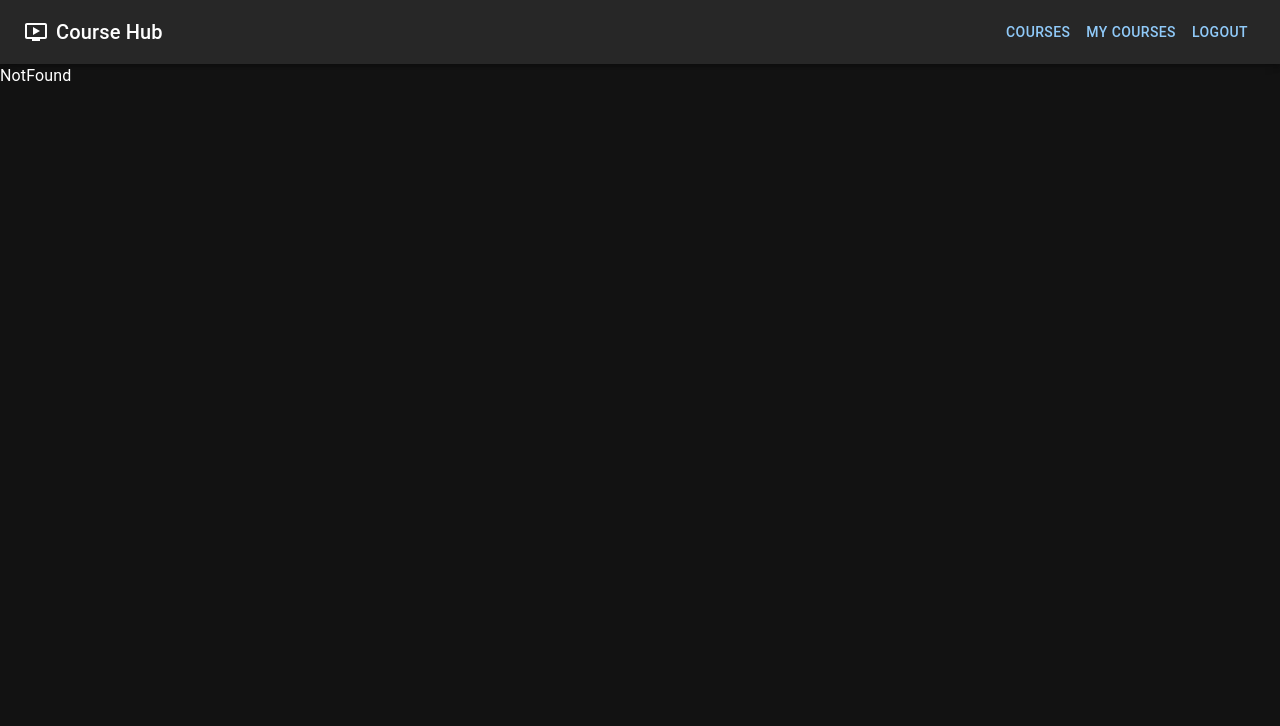
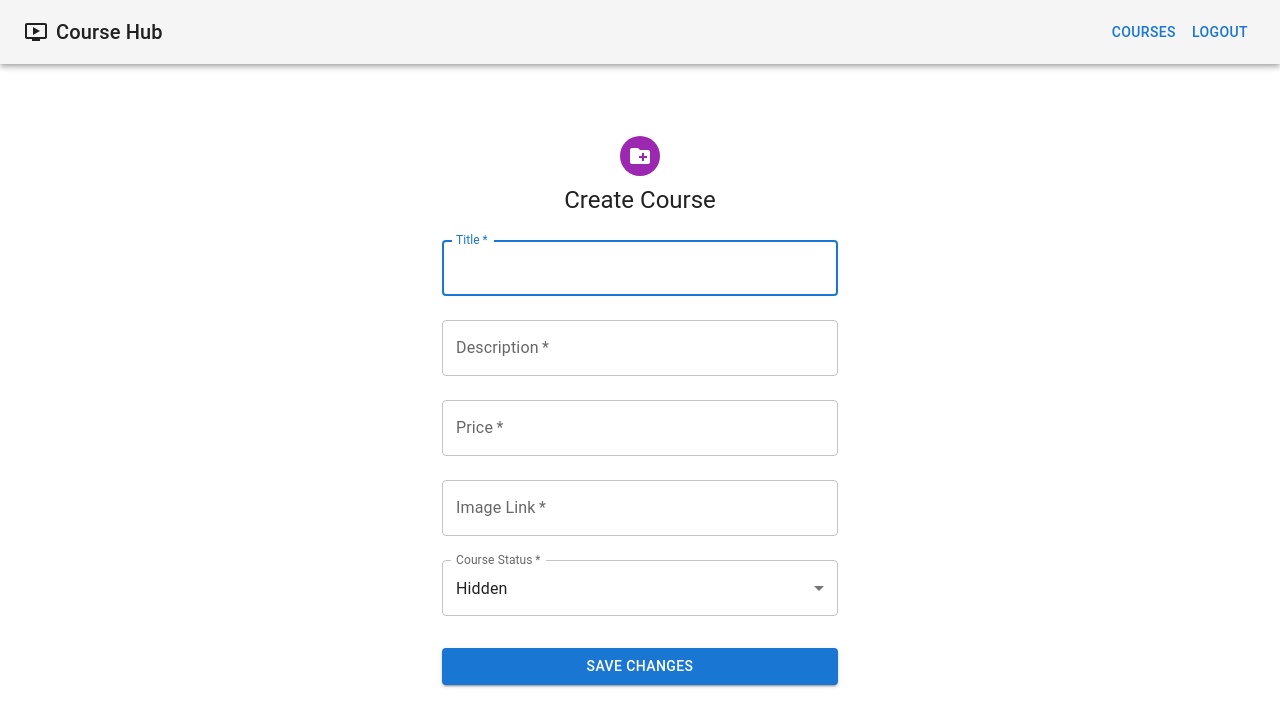
Before and after one commit to anjantalatam/mern-cohort, a React (Vite) app in the folder assignments/week-4/04-hard-use-mui/: page /courses/edit in a window 1280 px wide. Shown: the top 726 px of the page. Built offline with nearby package versions, Linux system fonts and the light colour scheme; sample sign-in values are in the browser's storage.

Commit message:
👌 IMPROVE: week4: a4: combine admin and user routes and render based on role

```diff
--- /dev/null
+++ b/assignments/week-4/04-hard-use-mui/src/components/AuthRoutes.jsx
@@ -0,0 +1,10 @@
+import { useAuth } from '../contexts';
+import { Navigate } from 'react-router-dom';
+
+function ProtectedRoute({ children, redirectRoute = '/' }) {
+  const { isAuthenticated } = useAuth();
+
+  return !isAuthenticated ? children : <Navigate to={redirectRoute} replace />;
+}
+
+export default ProtectedRoute;
--- a/assignments/week-4/04-hard-use-mui/src/components/Navbar.jsx
+++ b/assignments/week-4/04-hard-use-mui/src/components/Navbar.jsx
@@ -13,9 +13,20 @@ import { useAuth, useGetRole } from '../contexts';
 function Navbar() {
   const navigate = useNavigate();
 
-  const { isTutor } = useGetRole();
+  const { isTutor: isTutorByRoute } = useGetRole();
 
-  const { isAuthenticated, logout } = useAuth();
+  const { isAuthenticated, logout, currentRole } = useAuth();
+
+  console.log(currentRole);
+
+  const common = [
+    {
+      key: 'courses',
+      label: 'Courses',
+      route: '/courses',
+      isEnabled: isAuthenticated,
+    },
+  ];
 
   const userNavItems = [
     {
@@ -39,12 +50,7 @@ function Navbar() {
         variant: 'contained',
       },
     },
-    {
-      key: 'courses',
-      label: 'Courses',
-      route: '/courses',
-      isEnabled: isAuthenticated,
-    },
+
     {
       key: 'myCourses',
       label: 'My Courses',
@@ -83,12 +89,6 @@ function Navbar() {
       },
     },
     {
-      key: 'courses',
-      label: 'Courses',
-      route: '/tutor/courses',
-      isEnabled: isAuthenticated,
-    },
-    {
       key: 'logout',
       label: 'Logout',
       route: '/tutor',
@@ -97,7 +97,9 @@ function Navbar() {
     },
   ];
 
-  let navItems = isTutor ? tutorNavItems : userNavItems;
+  const navItemsByRole = isTutorByRoute ? tutorNavItems : userNavItems;
+
+  const navItems = [...common, ...navItemsByRole];
 
   return (
     <AppBar color="default" position="static">
--- a/assignments/week-4/04-hard-use-mui/src/components/RouterComponent.jsx
+++ b/assignments/week-4/04-hard-use-mui/src/components/RouterComponent.jsx
@@ -6,6 +6,7 @@ import Course from '../modules/Course';
 import CreateCourse from '../modules/CreateCourse';
 import NotFound from './NotFound';
 import ProtectedRoute from './ProtectedRoute';
+import AuthRoutes from './AuthRoutes';
 import LandingPage from '../modules/LandingPage';
 import { useAuth } from '../contexts';
 
@@ -13,6 +14,7 @@ function RouterComponent() {
   const { currentRole } = useAuth();
 
   const isTutor = currentRole === 'admin';
+  const isUser = currentRole === 'user';
 
   console.log(currentRole, isTutor, 'currentRole');
 
@@ -22,11 +24,23 @@ function RouterComponent() {
       <Route path="/" element={<Outlet />}>
         <Route index element={<LandingPage role="user" />} />
 
-        <Route path="signup" element={<Signup role="user" />} />
-        <Route path="login" element={<Login role="user" />} />
+        <Route
+          path="signup"
+          element={
+            <AuthRoutes>
+              <Signup role="user" />
+            </AuthRoutes>
+          }
+        />
+        <Route
+          path="login"
+          element={
+            <AuthRoutes>
+              <Login role="user" />
+            </AuthRoutes>
+          }
+        />
 
-        {!isTutor && (
-          <>
         <Route path="courses" element={<Outlet />}>
           <Route
             index
@@ -45,6 +59,8 @@ function RouterComponent() {
             }
           />
         </Route>
+
+        {isUser && (
           <Route
             path="my-courses"
             element={
@@ -53,27 +69,33 @@ function RouterComponent() {
               </ProtectedRoute>
             }
           />
-          </>
         )}
       </Route>
 
-      {/* admin routes */}
       <Route path="/tutor" element={<Outlet />}>
         <Route index element={<LandingPage role="admin" />} />
 
-        <Route path="signup" element={<Signup role="admin" />} />
-        <Route path="login" element={<Login role="admin" />} />
+        <Route
+          path="signup"
+          element={
+            <AuthRoutes redirectRoute="/tutor">
+              <Signup role="admin" />
+            </AuthRoutes>
+          }
+        />
+        <Route
+          path="login"
+          element={
+            <AuthRoutes redirectRoute="/tutor">
+              <Login role="admin" />
+            </AuthRoutes>
+          }
+        />
+      </Route>
 
+      {/* admin routes */}
       {isTutor && (
         <Route path="courses" element={<Outlet />}>
-            <Route
-              index
-              element={
-                <ProtectedRoute redirectRoute="/tutor">
-                  <Courses />
-                </ProtectedRoute>
-              }
-            />
           <Route
             path="create"
             element={
@@ -90,17 +112,8 @@ function RouterComponent() {
               </ProtectedRoute>
             }
           />
-            <Route
-              path=":courseId"
-              element={
-                <ProtectedRoute redirectRoute="/tutor">
-                  <Course />
-                </ProtectedRoute>
-              }
-            />
         </Route>
       )}
-      </Route>
 
       <Route path="*" element={<NotFound />} />
     </Routes>
--- a/assignments/week-4/04-hard-use-mui/src/contexts/roleProvider.jsx
+++ b/assignments/week-4/04-hard-use-mui/src/contexts/roleProvider.jsx
@@ -1,6 +1,7 @@
 import { CssBaseline, ThemeProvider, createTheme } from '@mui/material';
 import { createContext, useEffect, useState } from 'react';
 import { useLocation } from 'react-router-dom';
+import { useAuth } from '.';
 
 export const RoleContext = createContext({});
 
@@ -14,18 +15,24 @@ const defaultTheme = createTheme();
 
 function RoleProvider({ children }) {
   const location = useLocation();
+  const { currentRole } = useAuth();
 
-  const [isTutor, setIsTutor] = useState(
-    location.pathname.startsWith('/tutor')
-  );
+  const [isTutor, setIsTutor] = useState(false);
 
   useEffect(() => {
-    if (location.pathname.startsWith('/tutor')) {
+    console.log(currentRole, 'inside role');
+    if (currentRole) {
+      if (currentRole === 'admin') {
+        setIsTutor(true);
+      } else {
+        setIsTutor(false);
+      }
+    } else if (location.pathname.startsWith('/tutor')) {
       setIsTutor(true);
     } else {
       setIsTutor(false);
     }
-  }, [location.pathname]);
+  }, [currentRole, location.pathname]);
 
   return (
     <RoleContext.Provider value={{ isTutor }}>
--- a/assignments/week-4/04-hard-use-mui/src/modules/Course.jsx
+++ b/assignments/week-4/04-hard-use-mui/src/modules/Course.jsx
@@ -99,9 +99,7 @@ function Course() {
               fullWidth
               variant="contained"
               sx={{ mt: 5 }}
-              onClick={() =>
-                navigate('/tutor/courses/edit', { state: course })
-              }>
+              onClick={() => navigate('/courses/edit', { state: course })}>
               Edit Course
             </Button>
           ) : (
--- a/assignments/week-4/04-hard-use-mui/src/modules/Courses.jsx
+++ b/assignments/week-4/04-hard-use-mui/src/modules/Courses.jsx
@@ -89,7 +89,7 @@ function Courses({ type }) {
           {isTutor && (
             <Button
               variant="contained"
-              onClick={() => navigate('/tutor/courses/create')}>
+              onClick={() => navigate('/courses/create')}>
               Create a Course
             </Button>
           )}
@@ -151,7 +151,7 @@ function Courses({ type }) {
                               <Button
                                 size="small"
                                 onClick={() =>
-                                  navigate(`/tutor/courses/${course.id}`, {
+                                  navigate(`/courses/${course.id}`, {
                                     state: course,
                                   })
                                 }>
@@ -160,7 +160,7 @@ function Courses({ type }) {
                               <Button
                                 size="small"
                                 onClick={() =>
-                                  navigate('/tutor/courses/edit', {
+                                  navigate('/courses/edit', {
                                     state: course,
                                   })
                                 }>
--- a/assignments/week-4/04-hard-use-mui/src/modules/CreateCourse.jsx
+++ b/assignments/week-4/04-hard-use-mui/src/modules/CreateCourse.jsx
@@ -86,7 +86,7 @@ function CreateCourse({ mode }) {
 
       if (res) {
         openSnackbar(res.data.message);
-        navigate('/tutor/courses');
+        navigate('/courses');
       }
     } catch (e) {
       openSnackbar(e?.response?.data?.message ?? FALL_BACK_ERROR_MESSAGE);
--- a/assignments/week-4/04-hard-use-mui/src/modules/Login.jsx
+++ b/assignments/week-4/04-hard-use-mui/src/modules/Login.jsx
@@ -44,7 +44,7 @@ function Login({ role }) {
 
       openSnackbar(res.data.message);
       createToken(res.data.token, res.data.role);
-      navigate(isTutor ? '/tutor/courses' : '/courses');
+      navigate('/courses');
     } catch (e) {
       openSnackbar(e.response.data.message);
     }
--- a/assignments/week-4/04-hard-use-mui/src/modules/Signup.jsx
+++ b/assignments/week-4/04-hard-use-mui/src/modules/Signup.jsx
@@ -42,7 +42,7 @@ function Signup({ role }) {
       });
       openSnackbar(res.data.message);
       createToken(res.data.token, res.data.role);
-      navigate(isTutor ? '/tutor/courses' : '/courses');
+      navigate('/courses');
     } catch (e) {
       openSnackbar(e.response.data.message);
     }
```
Lines whose indentation alone changed are shown as unchanged.
